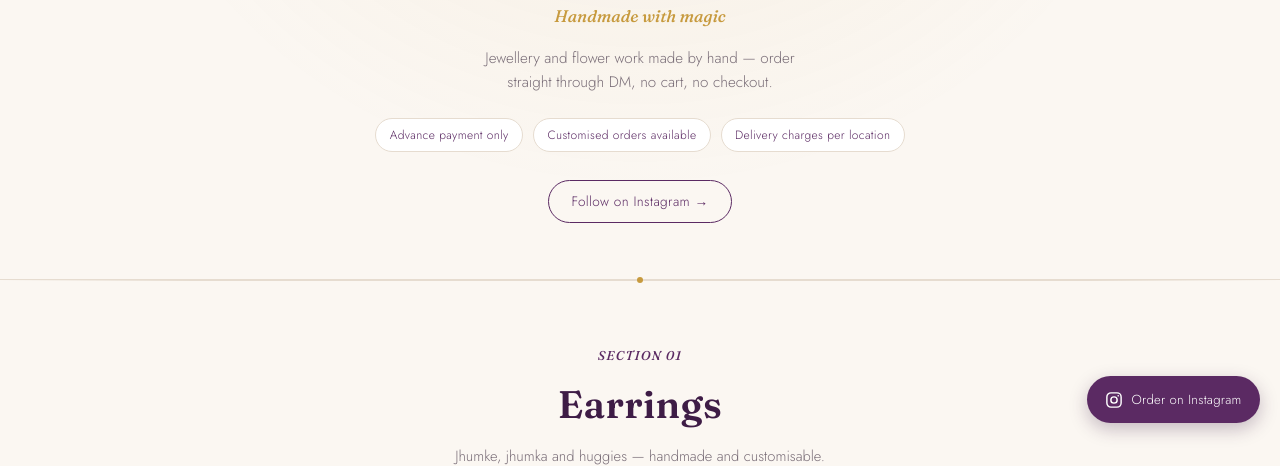
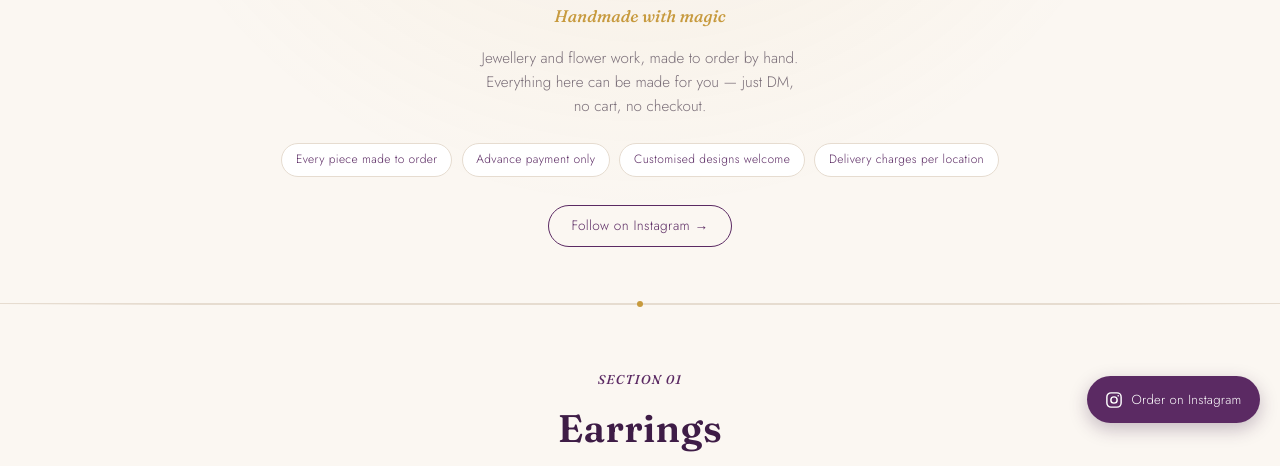
Before and after one commit to GetThemGems/get-them-gems, a plain HTML site: page index.html in a window 1280 px wide. Shown: the part 357-823 px from the top of the page. Drawn offline with Linux system fonts and the light colour scheme.

Commit message:
Add files via upload

```diff
--- a/index.html
+++ b/index.html
@@ -4,10 +4,12 @@
 <meta charset="UTF-8">
 <meta name="viewport" content="width=device-width, initial-scale=1.0">
 <title>Get Them Gems — Handmade with Magic</title>
-<meta name="description" content="Handmade jewellery and flower work from Get Them Gems, Quetta. Customised orders available — order straight through DM.">
+<meta name="description" content="Handmade jewellery and flower work from Get Them Gems, Quetta. Every piece made to order — customised designs welcome, order straight through DM.">
 <meta property="og:title" content="Get Them Gems — Handmade with Magic">
-<meta property="og:description" content="Handmade jewellery and flower work, Quetta. Order straight through DM.">
+<meta property="og:description" content="Handmade jewellery and flower work, Quetta. Every piece made to order — just DM.">
 <meta property="og:type" content="website">
+<meta property="og:image" content="https://getthemgems.github.io/get-them-gems/logo.jpg">
+<meta name="twitter:card" content="summary_large_image">
 <link rel="icon" id="faviconLink" type="image/jpeg" href="logo.jpg">
 <link rel="preconnect" href="https://fonts.googleapis.com">
 <link href="https://fonts.googleapis.com/css2?family=Fraunces:ital,wght@0,500;0,600;1,500&family=Jost:wght@300;400;500;600&display=swap" rel="stylesheet">
@@ -254,11 +256,12 @@
   <span class="eyebrow">Since 2021 · Quetta, Pakistan</span>
   <h1>Get Them Gems</h1>
   <p class="tagline">Handmade with magic</p>
-  <p class="desc">Jewellery and flower work made by hand — order straight through DM, no cart, no checkout.</p>
+  <p class="desc">Jewellery and flower work, made to order by hand. Everything here can be made for you — just DM, no cart, no checkout.</p>
 
   <div class="bio-notes">
+    <span>Every piece made to order</span>
     <span>Advance payment only</span>
-    <span>Customised orders available</span>
+    <span>Customised designs welcome</span>
     <span>Delivery charges per location</span>
   </div>
 
```
